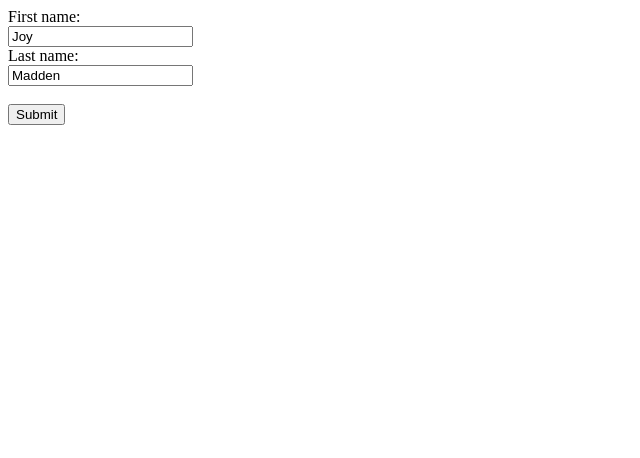
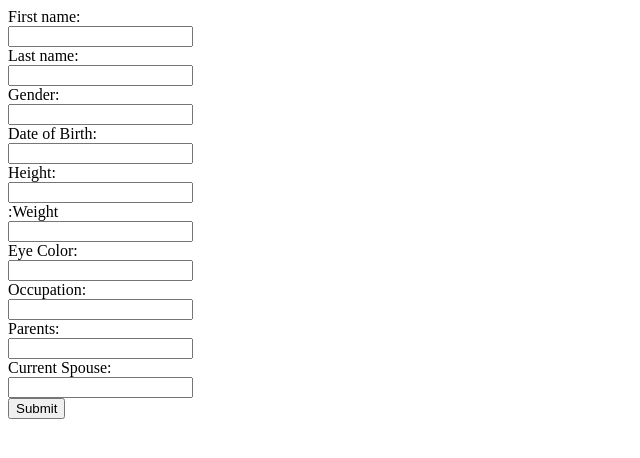
Before and after one commit to cjones0429/most_wanted_project, a plain HTML site: page index.html in a window 1280 px wide. Shown: the whole page, without its empty margins (0-640 px from the left). Drawn offline with Linux system fonts and the light colour scheme.

Commit message:
single search form

```diff
--- a/app.js
+++ b/app.js
@@ -1,4 +1,6 @@
-'use strict';
+
+
+
 
     function searchByName(){
         // Grabbing the values from our nameForm form and inputs.
--- a/index.html
+++ b/index.html
@@ -7,9 +7,25 @@
   <body>
     <form id="nameForm">
         <label for="fname">First name:</label><br>
-        <input type="text" id="fname" name="fname" value="Joy"><br>
+        <input type="text" id="fname" name="fname"><br>
         <label for="lname">Last name:</label><br>
-        <input type="text" id="lname" name="lname" value="Madden"><br><br>
+        <input type="text" id="lname" name="lname"><br>
+        <label for="gender">Gender:</label><br>
+        <input type="text" id="gender" name="gender"><br>
+        <label for="dob">Date of Birth:</label><br>
+        <input type="text" id="dob" name="dob"><br>
+        <label for="height">Height:</label><br>
+        <input type="text" id="height" name="height"><br>
+        <label for="weight">:Weight</label><br>
+        <input type="text" id="weight" name="weight"><br>
+        <label for="eyeColor">Eye Color:</label><br>
+        <input type="text" id="eyeColor" name="eyeColor"><br>
+        <label for="occupation">Occupation:</label><br>
+        <input type="text" id="occupation" name="occupation"><br>
+        <label for="parents">Parents:</label><br>
+        <input type="text" id="parents" name="parents"><br>
+        <label for="currentSpouse">Current Spouse:</label><br>
+        <input type="text" id="currentSpouse" name="currentSpouse"><br>
         <input type="button" onclick="searchByName()" value="Submit">
     </form>
 
```
Lines whose indentation alone changed are shown as unchanged.
